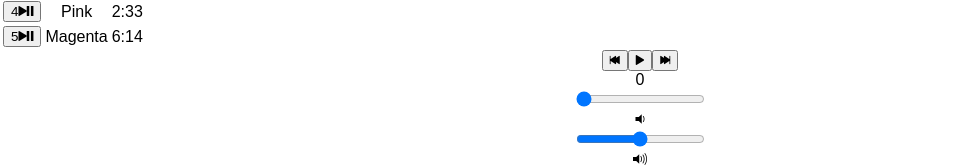
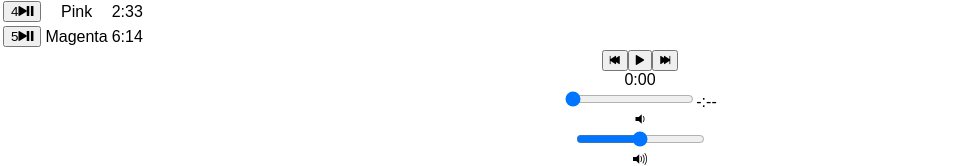
Before and after one commit to enigmatic-groot/bloc-jams-react, a React (Create React App) app: page /album/the-colors in a window 1280 px wide. Shown: the part 865-1031 px from the top of the page, without its empty margins (0-980 px from the left). Built offline with nearby package versions, Linux system fonts and the light colour scheme.

Commit message:
PLAYERBAR:RANGEINPUTS

```diff
--- a/src/components/Album.js
+++ b/src/components/Album.js
@@ -201,6 +201,7 @@ class Album extends Component {
           handlePrevClick={() => this.handlePrevClick()}
           handleNextClick={() => this.handleNextClick()}
           handleTimeChange={e => this.handleTimeChange(e)}
+          formatTime={seconds => this.formatTime(seconds)}
         />
       </section>
     );
--- a/src/components/PlayerBar.js
+++ b/src/components/PlayerBar.js
@@ -16,7 +16,9 @@ class PlayerBar extends Component {
           </button>
         </section>
         <section id="time-control">
-          <div className="current-time">{this.props.currentTime}</div>
+          <div className="current-time">
+            {this.props.formatTime(this.props.currentTime)}
+          </div>
           <input
             type="range"
             className="seek-bar"
@@ -26,6 +28,9 @@ class PlayerBar extends Component {
             step="0.01" //The step value determines the smallest value change the range input will recognize.
             onChange={this.props.handleTimeChange} //Event listener
           />
+          <span className="total-time">
+            {this.props.formatTime(this.props.duration)}
+          </span>
         </section>
         <section id="volume-control">
           <div className="icon ion-volume-low" />
```
